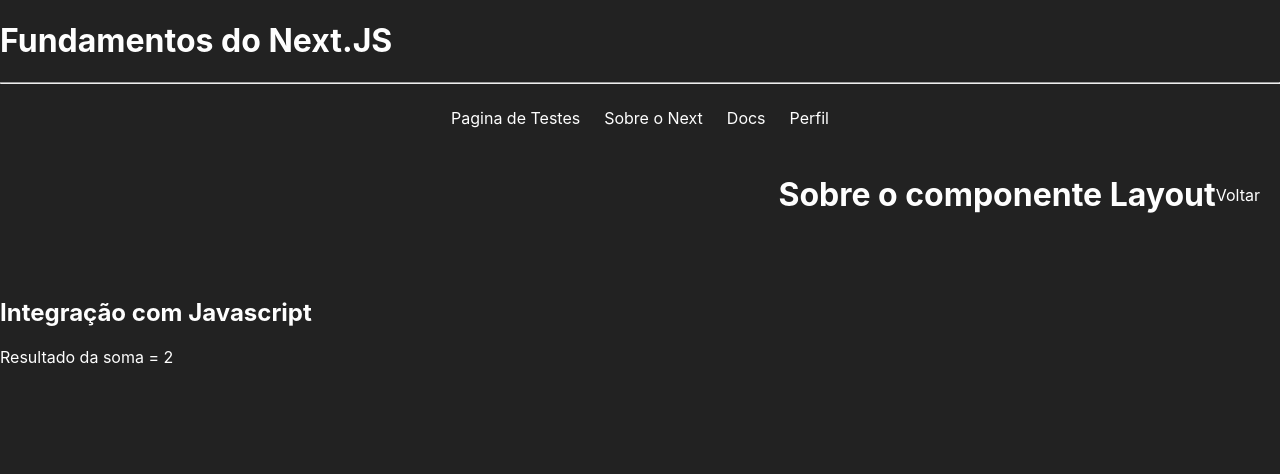
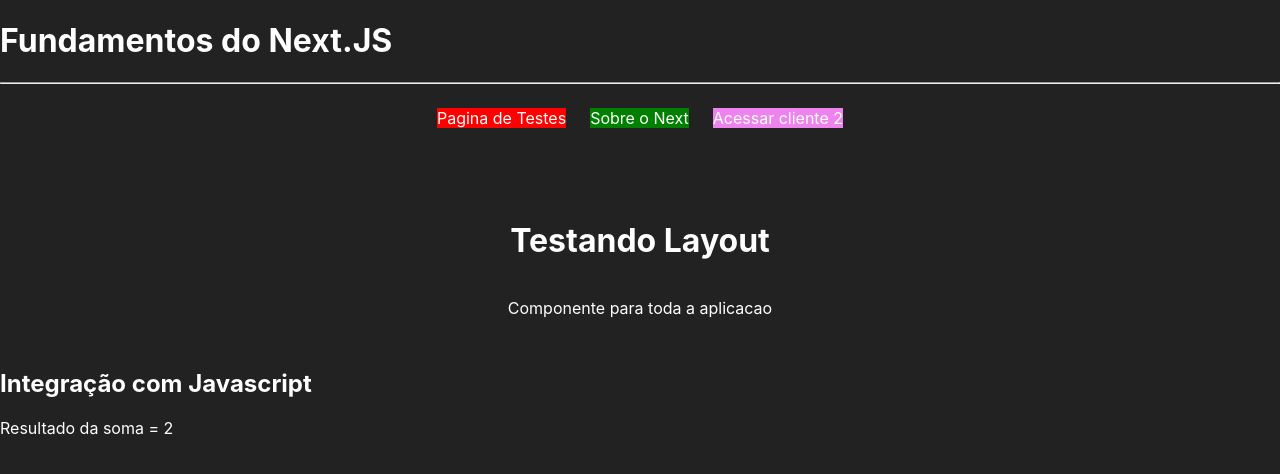
Before and after one commit to PedroVictor022/Next-fundamentos-3, a Next.js app: page / in a window 1280 px wide. Shown: the top 474 px of the page. Built offline with nearby package versions, Linux system fonts and the light colour scheme.

Commit message:
Rotas dinamicas

```diff
--- a/pages/404.js
+++ b/pages/404.js
@@ -4,7 +4,7 @@
    return (
       <div>
          <h1>Pagina não encontrada</h1>
-         <Link href='/'>Voltar para a Home</Link>
+         <Link href='/' colorItem={`crimson`}>Voltar para a Home</Link>
       </div>
    )
 }
--- a/pages/index.js
+++ b/pages/index.js
@@ -11,16 +11,16 @@
   return (
     <div>
       <HeaderC title="Fundamentos do Next.JS"/>
-
       <div className={navbar.nav}>
-        <Link href="/teste1">Pagina de Testes</Link>
-        <Link href="/sobre-next">Sobre o Next</Link>
-        <Link href="/documentacao">Docs</Link>
-        <Link href="/perfil">Perfil</Link>
+        <Link href="/teste1" colorItem={`red`}>Pagina de Testes</Link>
+        <Link href="/sobre-next" colorItem={`green`}>Sobre o Next</Link>
+        {/* Como o item abaixo esta dentro de uma pasta, para acessar, temos que entrar na pasta tambem - o nome apos a barra e o endereco do conteudo*/}
+        <Link href="/cliente/cliente29023" colorItem={`violet`}>Acessar cliente 2</Link>
       </div>
 
       <Layout>
-
+        <h1>Testando Layout</h1>
+        <p>Componente para toda a aplicacao</p>
       </Layout>
 
       <h2>Integração com Javascript</h2>
--- a/src/Layout/index.js
+++ b/src/Layout/index.js
@@ -1,14 +1,10 @@
-import Link from '../components/Link'
 import LayoutStyle from '../../styles/Layout.module.css'
 
 function Layout(props) {
    console.log(props)
    return (
       <div className={LayoutStyle.layout}>
-         <div className={LayoutStyle.header}>
-            <h1>Sobre o componente Layout</h1>
-            <Link href="/">Voltar</Link>
-         </div>
+         {<h2>{props.title}</h2> ?? null}
          <div className={LayoutStyle.content}>
             {props.children}
          </div>
--- a/src/components/Link/index.js
+++ b/src/components/Link/index.js
@@ -1,9 +1,9 @@
 import NextLink from "next/link";
 
-function Link({ children, href, ...props }) {
+function Link({ children, href, colorItem, ...props }) {
    return (
       <NextLink href={href} passHref>
-         <p {...props}>{children}</p>
+         <p {...props} style={{ backgroundColor: colorItem ?? `darkcyan`}}>{children}</p>
       </NextLink>
    )
 }
--- a/styles/Layout.module.css
+++ b/styles/Layout.module.css
@@ -2,18 +2,13 @@
    height: auto;
    display:flex;
    flex-direction: column;
-}
-.header {
-   display: flex;
-   align-items:center;
-   justify-content: end;
-   padding: 10px 20px;
 }
 
 .content {
    display: flex;
    align-items: center;
    justify-content: center;
+   flex-direction: column;
 
    margin:1rem auto;
 }
```
Also changed, not shown: pages/cliente/[codigo].js (added, +22 -0 lines).
